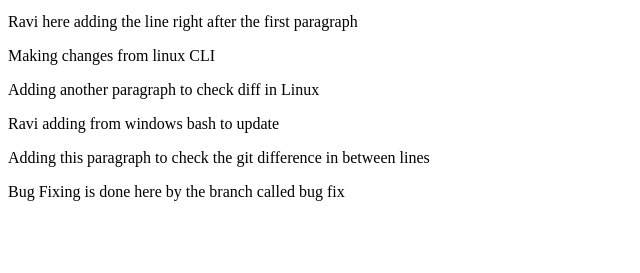
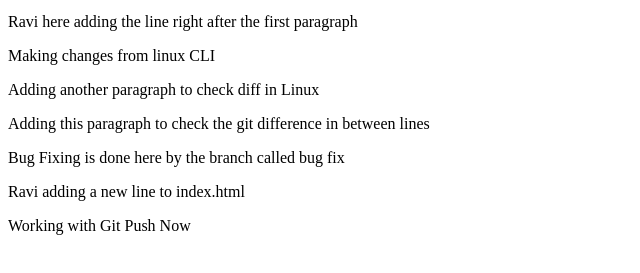
Before and after one commit to ravichandra9594/DevOpsTraining1, a plain HTML site: page index.html in a window 1280 px wide. Shown: the part 87-360 px from the top of the page, without its empty margins (0-640 px from the left). Drawn offline with Linux system fonts and the light colour scheme.

Commit message:
Added a line to index.html to try push w3 way

```diff
--- a/index.html
+++ b/index.html
@@ -10,9 +10,13 @@
 			<p> Adding another paragraph to check diff in Linux </p>
 
 
-			<p> Ravi adding from windows bash to update </p>
 			<p> Adding this paragraph to check the git difference in between lines </p>
 			<p> Bug Fixing is done here by the branch called bug fix </p>
+
+			<p> Ravi adding a new line to index.html </p>
+			<p> Working with Git Push Now </p>
+
 		</div>
+
 	</body>
 </html>
```
